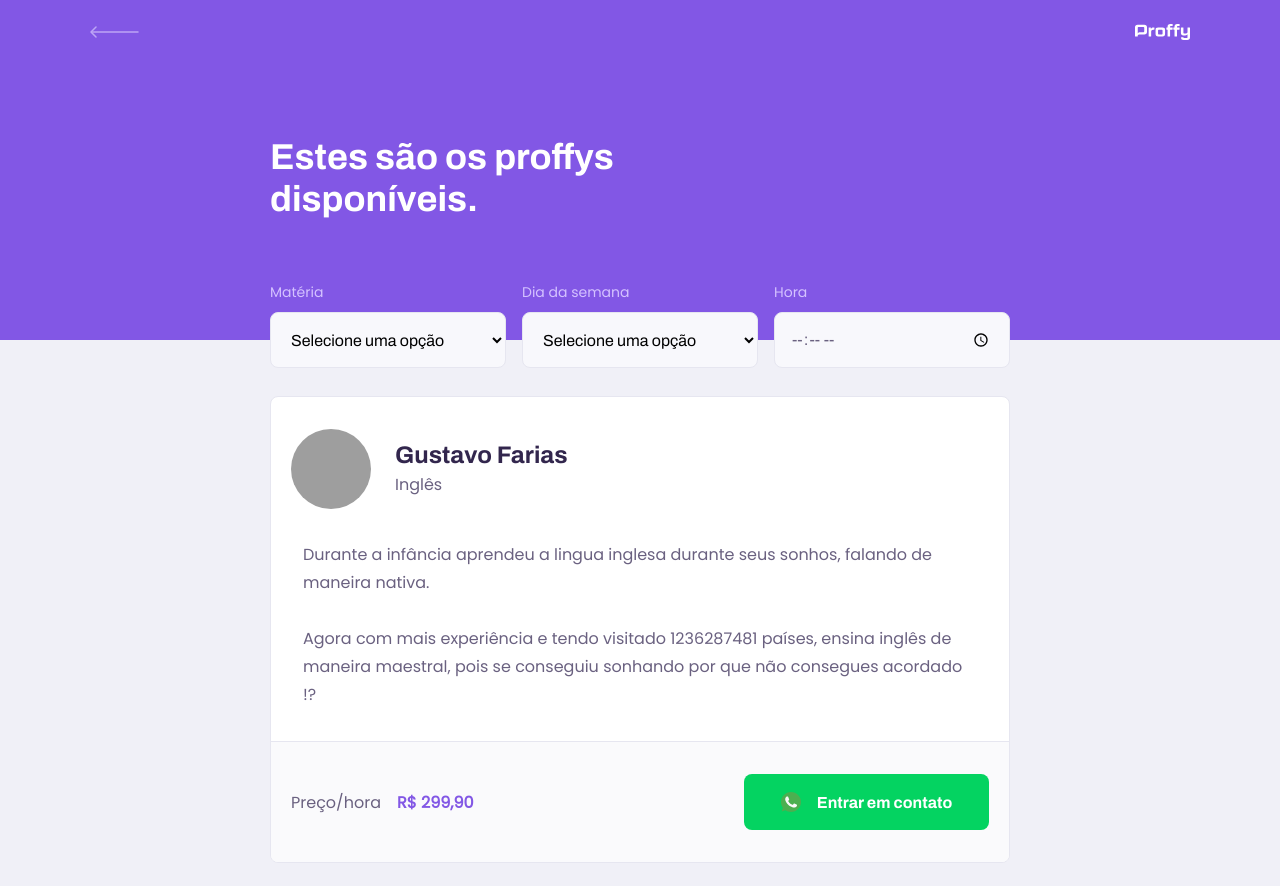
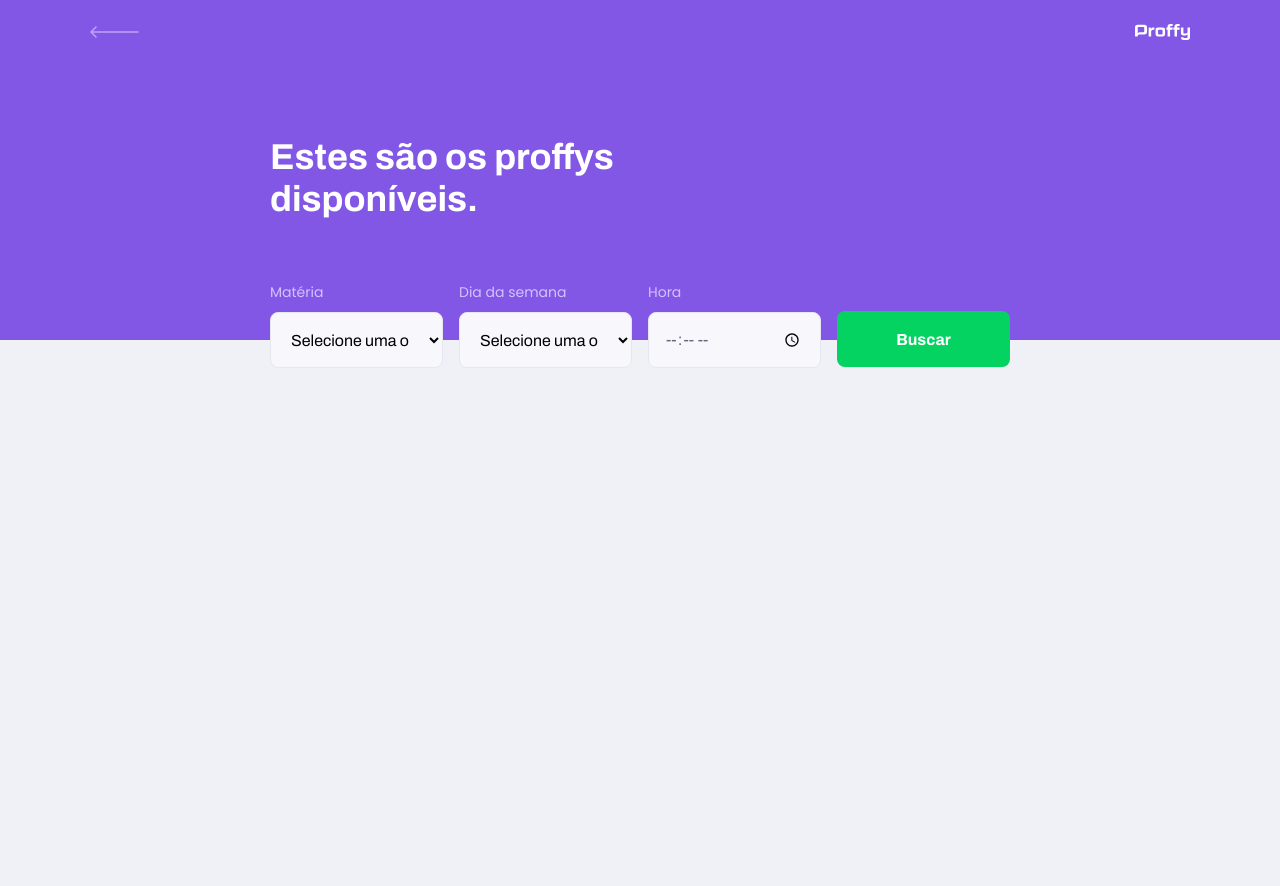
Before and after one commit to gustavofsa/proffy-nlw2, a React (Create React App) app in the folder web/: page /study in a window 1280 px wide. Shown: the top 886 px of the page. After the commit the page ends 800 px from the top, so only its background shows below. Built offline with nearby package versions, Linux system fonts and the light colour scheme; grey boxes are pictures that could not be loaded.

Commit message:
:sparkles: Search feat on teacher list

```diff
--- a/web/src/components/TeacherItem/index.tsx
+++ b/web/src/components/TeacherItem/index.tsx
@@ -4,33 +4,42 @@
 
 import './styles.css';
 
-function TeacherItem() {
+export interface Teacher {
+  id: number;
+  avatar: string;
+  bio: string;
+  cost: number;
+  name: string;
+  subject: string;
+  whatsapp: string;
+}
+
+interface TeacherItemProps {
+  teacher: Teacher;
+}
+
+const TeacherItem: React.FC<TeacherItemProps> = ({ teacher }) => {
   return(
       <article className="teacher-item">
         <header>
-          <img src="https://avatars3.githubusercontent.com/u/59898313?s=460&u=9de75bb6879098b9ee57bc050b445b552d6504e6&v=4" alt="Gustavo Farias"/>
+          <img src={teacher.avatar} alt={teacher.name}/>
           <div>
-            <strong>Gustavo Farias</strong>
-            <span>Inglês</span>
+            <strong>{teacher.name}</strong>
+            <span>{teacher.subject}</span>
           </div>
         </header>
-          <p>
-            Durante a infância aprendeu a lingua inglesa durante seus sonhos, falando de maneira nativa.
 
-            <br/> <br/>
-
-            Agora com mais experiência e tendo visitado 1236287481 países, ensina inglês de maneira maestral, pois se conseguiu sonhando por que não consegues acordado !?
-          </p>
+        <p>{teacher.bio}</p>
 
         <footer>
           <p>
             Preço/hora
-              <strong>R$ 299,90</strong>
+            <strong>R$ {teacher.cost}</strong>
           </p>
-            <button type="button">
+          <a href={`https://wa.me/${teacher.whatsapp}`} >
             <img src={whatsappIcon} alt="Whatsapp"/>
             Entrar em contato
-            </button>
+          </a>
         </footer>
       </article>
   );
--- a/web/src/components/TeacherItem/styles.css
+++ b/web/src/components/TeacherItem/styles.css
@@ -56,7 +56,7 @@
   display: block;
 }
 
-.teacher-item footer button {
+.teacher-item footer a {
   width: 20rem;
   height: 5.6rem;
   background: var(--color-secundary);
@@ -69,9 +69,10 @@
   align-items: center;
   justify-content: space-evenly;
   transition: 0.2s;
+  text-decoration: none;
 }
 
-.teacher-item footer button:hover {
+.teacher-item footer a:hover {
   background: var(--color-secundary-dark);
 }
 
@@ -85,13 +86,13 @@
     margin-left: 1.6rem;
   }
 
-  .teacher-item footer button {
+  .teacher-item footer a {
     width: 245px;
     font-size: 1.6rem;
     justify-content: center;
   }
 
-  .teacher-item footer button img {
+  .teacher-item footer a img {
     margin-right: 1.6rem;
   }
 }
--- a/web/src/pages/TeacherList/index.tsx
+++ b/web/src/pages/TeacherList/index.tsx
@@ -1,20 +1,44 @@
-import React from "react";
+import React, { useState, FormEvent } from "react";
 
 import PageHeader from '../../components/PageHeader'
-import TeacherItem from "../../components/TeacherItem";
+import TeacherItem, { Teacher } from "../../components/TeacherItem";
 import Input from "../../components/Input";
 import Select from "../../components/Select";
+
+import api from "../../services/api";
 
 import "./styles.css";
 
 function TeacherList() {
+  const [teachers, setTeachers] = useState([]);
+
+  const [subject, setSubject] = useState('');
+  const [week_day, setWeekDay] = useState('');
+  const [time, setTime] = useState('');
+
+  async function searchTeachers(e: FormEvent) {
+    e.preventDefault();
+
+    const response = await api.get('/classes', {
+      params: {
+        subject,
+        week_day,
+        time,
+      }
+    });
+    console.log(response.data);
+    setTeachers(response.data);
+  }
+
   return (
     <div id="page-teacher-list" className="container">
       <PageHeader title="Estes são os proffys disponíveis.">
-        <form id="search-teachers">
+        <form id="search-teachers" onSubmit={searchTeachers}>
         <Select
             name="subject"
             label="Matéria"
+            value={subject}
+            onChange={(e) => setSubject(e.target.value)}
             options={[
               {value: 'Artes', label: 'Artes'},
               {value: 'Biologia', label: 'Biologia'},
@@ -32,6 +56,8 @@
           <Select
             name="week_day"
             label="Dia da semana"
+            value={week_day}
+            onChange={(e) => setWeekDay(e.target.value)}
             options={[
               {value: '0', label: 'Domingo'},
               {value: '1', label: 'Segunda-feira'},
@@ -43,18 +69,26 @@
             ]}
           />
 
-          <Input type="time" name="time" label="Hora" />
+          <Input
+            type="time"
+            name="time"
+            label="Hora"
+            value={time}
+            onChange={(e) => setTime(e.target.value)}
+          />
+
+            <button type="submit">
+              Buscar
+            </button>
+
         </form>
 
       </PageHeader>
 
       <main>
-        <TeacherItem />
-        <TeacherItem />
-        <TeacherItem />
-        <TeacherItem />
-        <TeacherItem />
-        <TeacherItem />
+        {teachers.map((teacher: Teacher) => {
+          return <TeacherItem key={teacher.id} teacher={teacher} />
+        })}
       </main>
 
     </div>
--- a/web/src/pages/TeacherList/styles.css
+++ b/web/src/pages/TeacherList/styles.css
@@ -9,6 +9,27 @@
 
 #search-teachers label {
   color: var(--color-text-in-primary);
+}
+
+#search-teachers button {
+  width: 100%;
+  height: 5.6rem;
+  background: var(--color-secundary);
+  color: var(--color-button-text);
+  border: 0;
+  border-radius: 0.8rem;
+  cursor: pointer;
+  font: 700 1.6rem Archivo;
+  display: flex;
+  align-items: center;
+  justify-content: center;
+  text-decoration: none;
+  transition: background-color 0.2s;
+  margin-top: 3.2rem;
+}
+
+#search-teachers button:hover {
+  background-color: var(--color-secundary-dark);
 }
 
 #page-teacher-list main {
@@ -23,7 +44,7 @@
 
   #search-teachers {
     display: grid;
-    grid-template-columns: repeat(3, 1fr);
+    grid-template-columns: repeat(4, 1fr);
     column-gap: 16px;
     position: absolute;
     bottom: -28px;
```
Lines whose indentation alone changed are shown as unchanged.
